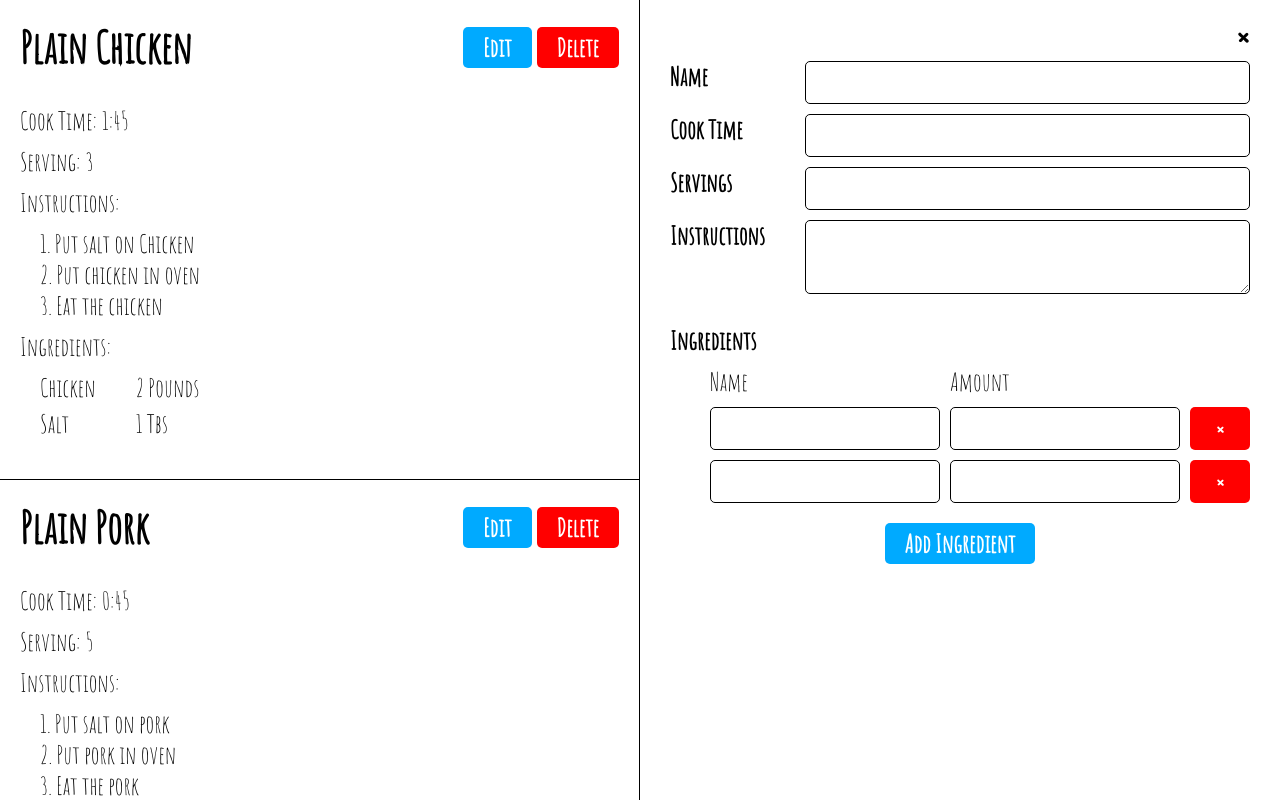
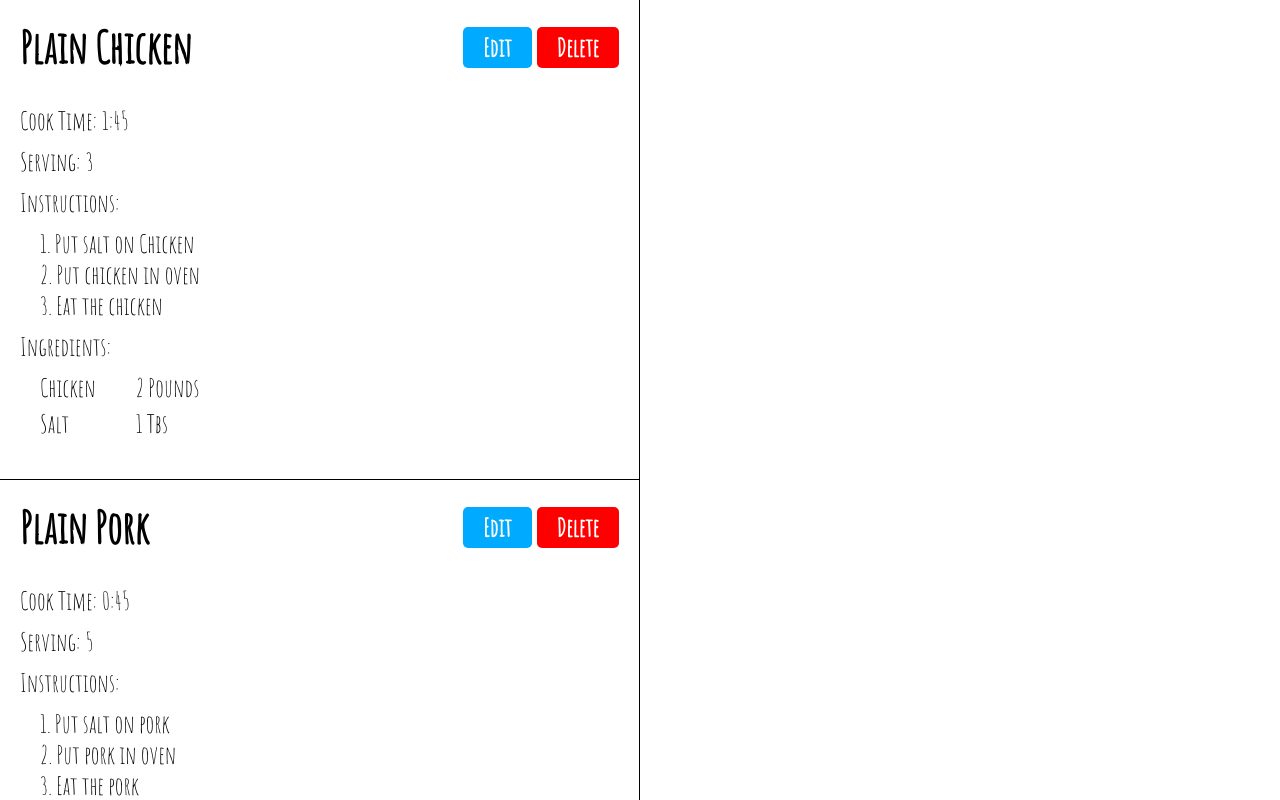
Before and after one commit to ringosingson/recipestore, a React (Create React App) app: page / in a window 1280 px wide. Shown: the top 800 px of the page. Built offline with nearby package versions, Linux system fonts and the light colour scheme.

Commit message:
showing value on edit page

```diff
--- a/src/components/App.js
+++ b/src/components/App.js
@@ -11,6 +11,7 @@ export default function App() {
   const [recipes, setRecipes] = useState(sampleRecipes);
   const [selectedRecipeId, setSelectedRecipeId] = useState();
   const selectedRecipe = recipes.find(recipe => recipe.id === selectedRecipeId);
+  console.log(selectedRecipe);
 
   useEffect(() => {
     const recipeJSON = localStorage.getItem(LOCAL_STORAGE_KEY);
@@ -51,7 +52,7 @@ export default function App() {
   return (
     <RecipeContext.Provider value={recipeContextValue}>
       <RecipeList recipes={recipes} />
-      <RecipeEdit />
+      {selectedRecipe && <RecipeEdit recipe={selectedRecipe} />}
     </RecipeContext.Provider>
   );
 }
--- a/src/components/RecipeEdit.js
+++ b/src/components/RecipeEdit.js
@@ -1,7 +1,7 @@
 import React from "react";
 import RecipeIngredientEdit from "./RecipeIngredientEdit";
 
-export default function RecipeEdit() {
+export default function RecipeEdit({ recipe }) {
   return (
     <div className="recipe-edit">
       <div className="recipe-edit__remove-button-container">
@@ -16,6 +16,7 @@ export default function RecipeEdit() {
           type="text"
           name="name"
           id="name"
+          value={recipe.name}
         />
         <label className="recipe-edit__label" htmlFor="cookTime">
           Cook Time
@@ -25,6 +26,7 @@ export default function RecipeEdit() {
           type="text"
           name="cookTime"
           id="cookTime"
+          value={recipe.cookTime}
         />
         <label className="recipe-edit__label" htmlFor="servings">
           Servings
@@ -35,6 +37,7 @@ export default function RecipeEdit() {
           min="1"
           name="servings"
           id="servings"
+          value={recipe.servings}
         />
         <label className="recipe-edit__label" htmlFor="instructions">
           Instructions
@@ -43,7 +46,9 @@ export default function RecipeEdit() {
           className="recipe-edit__input"
           name="instructions"
           id="instructions"
-        />
+        >
+          {recipe.instructions}
+        </textarea>
       </div>
       <br />
       <label className="recipe-edit__label">Ingredients</label>
@@ -51,8 +56,11 @@ export default function RecipeEdit() {
         <div>Name</div>
         <div>Amount</div>
         <div />
-        <RecipeIngredientEdit />
-        <RecipeIngredientEdit />
+        {recipe.ingredients.map(ingredient => {
+          return (
+            <RecipeIngredientEdit key={ingredient.id} ingredient={ingredient} />
+          );
+        })}
       </div>
       <div className="recipe-edit__add-ingredient-btn-container">
         <button className="btn btn--primary">Add Ingredient</button>
--- a/src/components/RecipeIngredientEdit.js
+++ b/src/components/RecipeIngredientEdit.js
@@ -1,10 +1,18 @@
 import React from "react";
 
-export default function RecipeIngredientEdit() {
+export default function RecipeIngredientEdit({ ingredient }) {
   return (
     <>
-      <input className="recipe-edit__input" type="text" />
-      <input className="recipe-edit__input" type="text" />
+      <input
+        className="recipe-edit__input"
+        type="text"
+        value={ingredient.name}
+      />
+      <input
+        className="recipe-edit__input"
+        type="text"
+        value={ingredient.amount}
+      />
       <button className="btn btn--danger">&times;</button>
     </>
   );
--- a/src/css/app.css
+++ b/src/css/app.css
@@ -1,5 +1,3 @@
-@import-normalize;
-
 @import url("https://fonts.googleapis.com/css?family=Amatic+SC|Indie+Flower&display=swap");
 
 *,
@@ -162,7 +160,7 @@ html {
 
 .textarea.recipe-edit__input {
   resize: none;
-  height: 200px;
+  height: 250px;
 }
 
 .recipe-edit__ingredient-grid {
--- a/src/css/buttons.css
+++ /dev/null
@@ -1,19 +0,0 @@
-.btn {
-  background: none;
-  border: none;
-  outline: none;
-  font-weight: bold;
-  font-size: inherit;
-  border-radius: 5px;
-  padding: 5px 20px;
-  cursor: pointer;
-}
-
-.btn--primary {
-  color: white;
-  background-color: hsl(200, 100%, 50%);
-}
-
-.btn--primary:hover {
-  background-color: hsl(200, 100%, 35%);
-}
```
Also changed, not shown: src/css/recipe-list.css (deleted, +0 -11 lines).
